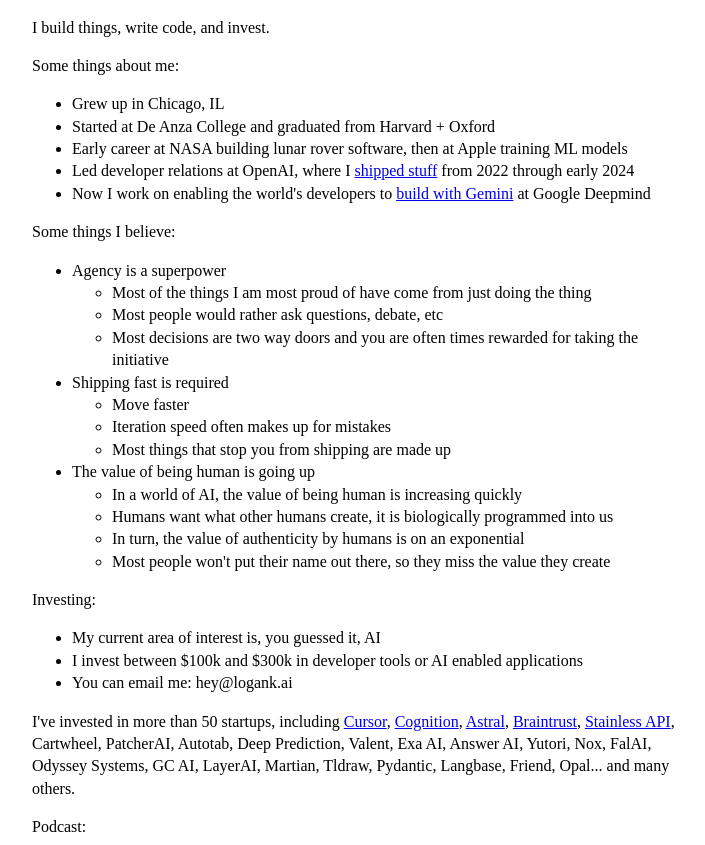
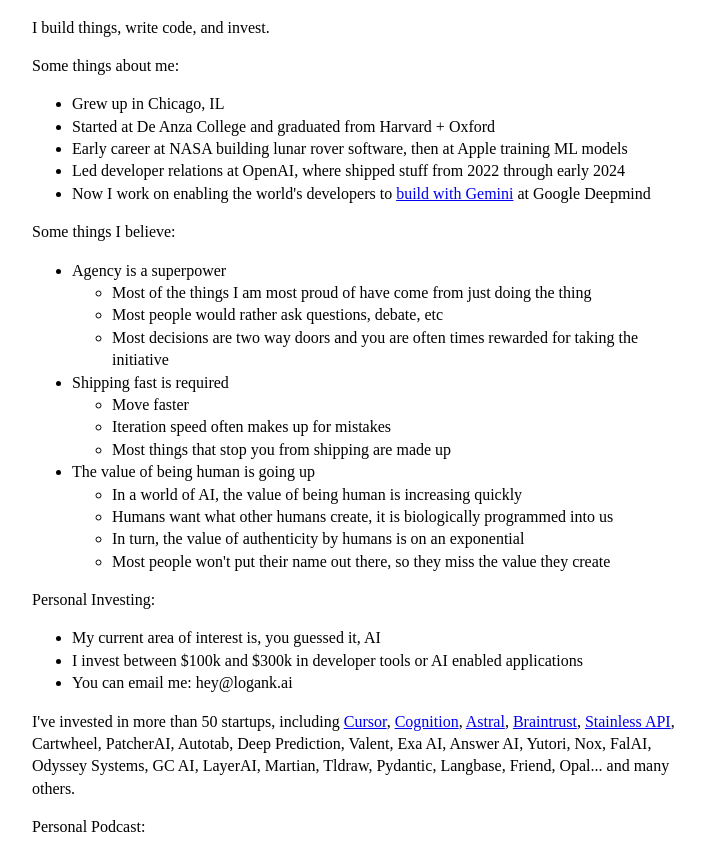
Before and after one commit to logankilpatrick/logank.ai, a plain HTML site: page index.html in a window 1280 px wide. Shown: the part 107-952 px from the top of the page, without its empty margins (283-988 px from the left). Drawn offline with Linux system fonts and the light colour scheme.

Commit message:
Update personal information and links in index.html

```diff
--- a/index.html
+++ b/index.html
@@ -37,8 +37,8 @@
 		<li>Grew up in Chicago, IL</li>
 		<li>Started at De Anza College and graduated from Harvard + Oxford</li>
 		<li>Early career at NASA building lunar rover software, then at Apple training ML models</li>
-		<li>Led developer relations at OpenAI, where I <a href="https://openai.com/news/?author=logan-kilpatrick">shipped stuff</a> from 2022 through early 2024</li>
-		<li>Now I work on enabling the world's developers to <a href="https://aistudio.google.com">build with Gemini</a> at Google Deepmind</li>
+		<li>Led developer relations at OpenAI, where shipped stuff from 2022 through early 2024</li>
+		<li>Now I work on enabling the world's developers to <a href="https://ai.studio/build">build with Gemini</a> at Google Deepmind</li>
 	</ul>
 
 	Some things I believe:
@@ -64,7 +64,7 @@
 		</ul>
 	</ul>
 
-	Investing:
+	<p>Personal Investing:</p>
 	<ul>
 		<li>My current area of interest is, you guessed it, AI</li>
 		<li>I invest between $100k and $300k in developer tools or AI enabled applications</li>
@@ -75,7 +75,7 @@
 	<a href="https://astral.sh">Astral</a>, <a href="https://www.braintrust.dev">Braintrust</a>, <a href="https://www.stainlessapi.com">Stainless API</a>,
 	Cartwheel, PatcherAI, Autotab, Deep Prediction, Valent, Exa AI, Answer AI, Yutori, Nox, FalAI, Odyssey Systems, GC AI, LayerAI, Martian, Tldraw, Pydantic, Langbase, Friend, Opal... and many others.
 
-	<p>Podcast:</p>
+	<p>Personal Podcast:</p>
 	<ul>
 		<li>I co-host the <a href="https://www.aroundtheprompt.com">Around the Prompt Podcast</a></li>
 		<li>My best friend Nolan Fortman and I sit down and chat with AI experts</li>
```
